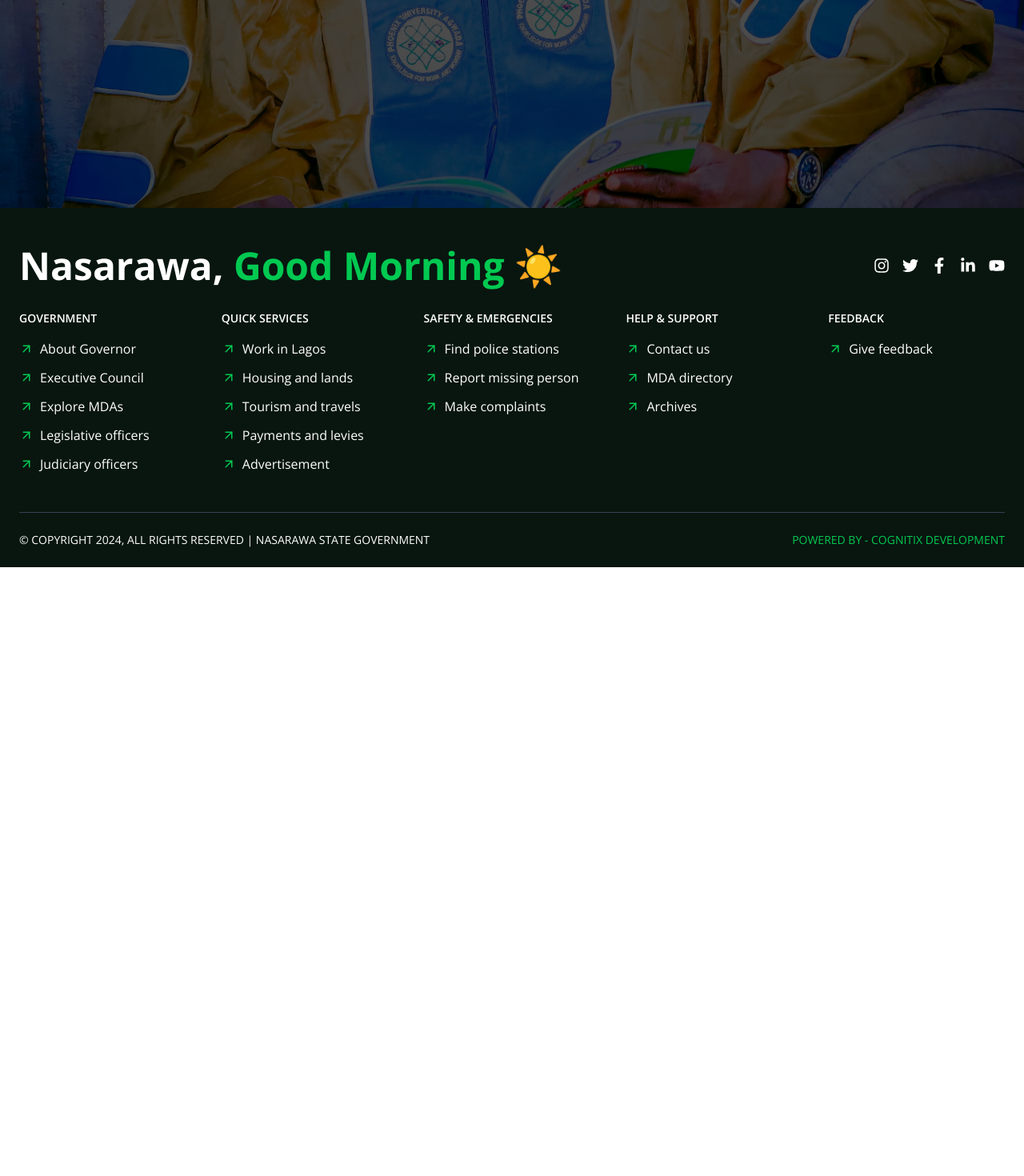
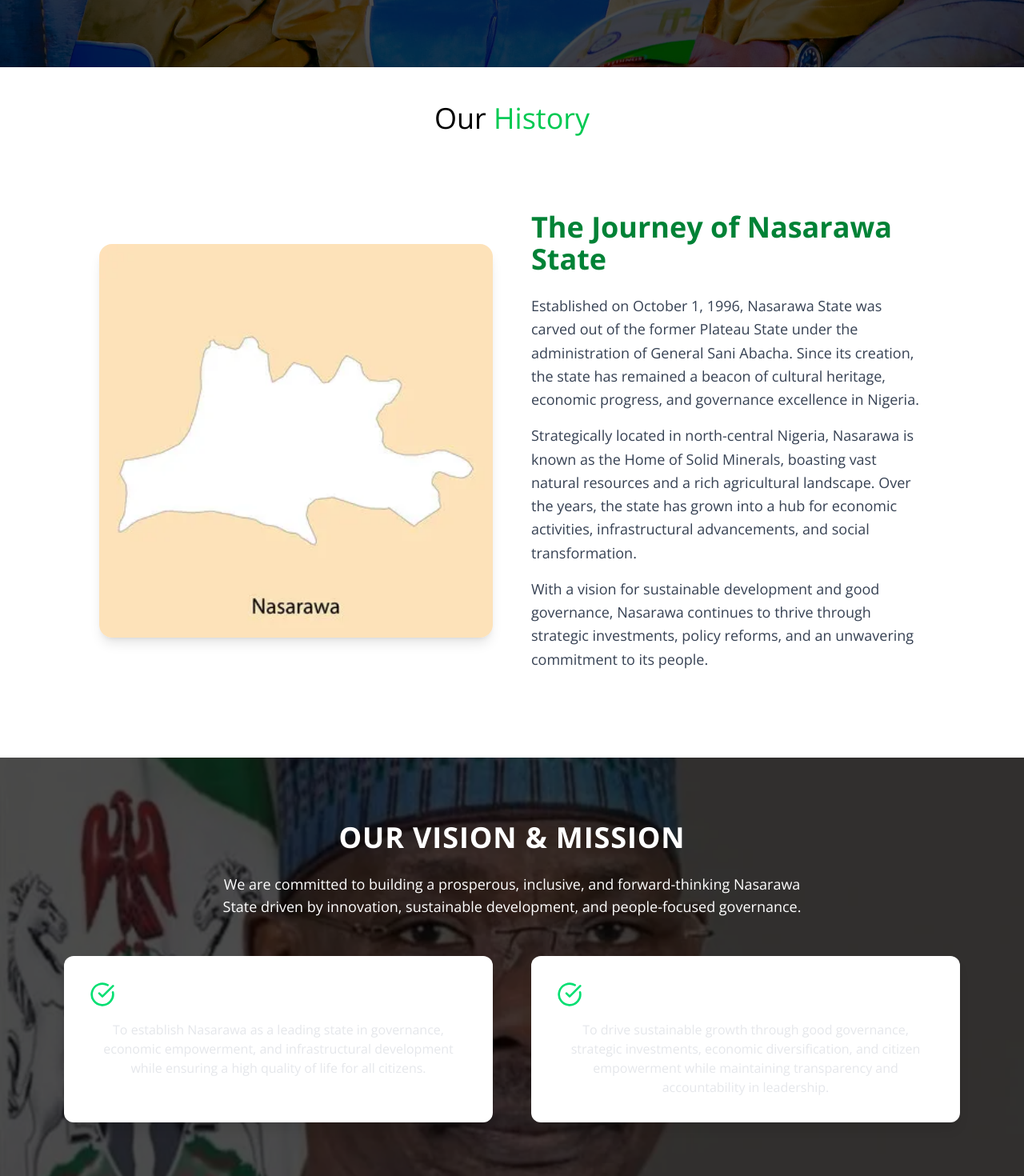
Before and after one commit to Youssoufai/nasarawa-state, a Next.js app: page /about in a window 1280 px wide. Shown: the part 680-2150 px from the top of the page at 80% size. Before the commit the page ends 1389 px from the top, so only its background shows below. Built offline with nearby package versions, Linux system fonts and the light colour scheme.

Commit message:
About Mission Vision

```diff
--- a/app/about/page.jsx
+++ b/app/about/page.jsx
@@ -1,17 +1,21 @@
 import React from 'react';
+import History from '../components/History';
+import MissionVision from '../components/Mission';
 
 const Page = () => {
     return (
         <>
-            <section className="relative h-screen bg-[url('/governor.jpeg')] bg-center bg-cover">
+            <section className="relative h-[90vh] bg-[url('/governor.jpeg')] bg-center bg-cover">
                 {/* Dark Overlay */}
                 <div className="absolute inset-0 bg-black/70"></div>
 
                 {/* Content Goes Here */}
                 <div className="relative z-10 flex items-center justify-center h-full text-white">
-                    <h1 className="text-3xl font-bold">Welcome</h1>
+                    <h1 className="text-6xl font-bold">About <span className="text-green-500">Nasarawa</span></h1>
                 </div>
             </section>
+            <History />
+            <MissionVision />
         </>
     );
 };
--- /dev/null
+++ b/app/components/History.jsx
@@ -0,0 +1,55 @@
+import Image from 'next/image'
+import React from 'react'
+
+const History = () => {
+    return (
+        <>
+            <section className='h-full p-11 space-y-8'>
+                <div>
+                    <h1 className='text-center text-4xl'>Our <span className="text-green-500">History</span></h1>
+                </div>
+
+                <section className="py-16 px-6 md:px-12 lg:px-20">
+                    <div className="max-w-7xl mx-auto flex flex-col lg:flex-row items-center gap-12">
+                        {/* Image Section */}
+                        <div className="w-full lg:w-1/2">
+                            <img
+                                src="map.webp"
+                                width='100'
+                                alt="Historic view of Nasarawa State"
+                                className="rounded-2xl shadow-lg w-full h-auto object-cover"
+                                height='100'
+                            />
+                        </div>
+
+                        {/* Text Section */}
+                        <div className="w-full lg:w-1/2">
+                            <h2 className="text-3xl md:text-4xl font-bold text-green-700 mb-6">
+                                The Journey of Nasarawa State
+                            </h2>
+                            <p className="text-gray-700 text-lg leading-relaxed mb-4">
+                                Established on October 1, 1996, Nasarawa State was carved out of the former
+                                Plateau State under the administration of General Sani Abacha. Since its
+                                creation, the state has remained a beacon of cultural heritage, economic progress,
+                                and governance excellence in Nigeria.
+                            </p>
+                            <p className="text-gray-700 text-lg leading-relaxed mb-4">
+                                Strategically located in north-central Nigeria, Nasarawa is known as the Home of Solid Minerals,
+                                boasting vast natural resources and a rich agricultural landscape. Over the years, the state has
+                                grown into a hub for economic activities, infrastructural advancements, and social transformation.
+                            </p>
+                            <p className="text-gray-700 text-lg leading-relaxed">
+                                With a vision for sustainable development and good governance, Nasarawa continues to thrive
+                                through strategic investments, policy reforms, and an unwavering commitment to its people.
+                            </p>
+                        </div>
+
+                    </div>
+                </section>
+            </section>
+
+        </>
+    )
+}
+
+export default History
--- /dev/null
+++ b/app/components/Mission.jsx
@@ -0,0 +1,53 @@
+import React from "react";
+import { CheckCircle } from "lucide-react";
+
+const MissionVision = () => {
+    return (
+        <section className="relative bg-cover bg-center h-full py-20 px-6 md:px-12 lg:px-20"
+            style={{ backgroundImage: "url('/Abdullahi-Sule.webp')" }} // Change to actual image path
+        >
+            {/* Dark Gradient Overlay */}
+            <div className="absolute inset-0 bg-black/70 bg-opacity-20"></div>
+
+            {/* Content */}
+            <div className="relative max-w-7xl mx-auto text-center text-white">
+                <h2 className="text-4xl font-bold uppercase tracking-wide mb-6">
+                    Our Vision & Mission
+                </h2>
+                <p className="text-lg font-light max-w-3xl mx-auto">
+                    We are committed to building a prosperous, inclusive, and forward-thinking
+                    Nasarawa State driven by innovation, sustainable development, and people-focused governance.
+                </p>
+
+                <div className="grid md:grid-cols-2 gap-12 mt-12">
+                    {/* Vision Card */}
+                    <div className="bg-white bg-opacity-10 backdrop-blur-md rounded-xl p-8 shadow-lg hover:shadow-2xl transition">
+                        <div className="flex items-center gap-4">
+                            <CheckCircle size={32} className="text-green-400" />
+                            <h3 className="text-2xl font-semibold">Our Vision</h3>
+                        </div>
+                        <p className="mt-4 text-gray-200">
+                            To establish Nasarawa as a leading state in governance, economic empowerment,
+                            and infrastructural development while ensuring a high quality of life for all citizens.
+                        </p>
+                    </div>
+
+                    {/* Mission Card */}
+                    <div className="bg-white bg-opacity-10 backdrop-blur-md rounded-xl p-8 shadow-lg hover:shadow-2xl transition">
+                        <div className="flex items-center gap-4">
+                            <CheckCircle size={32} className="text-green-400" />
+                            <h3 className="text-2xl font-semibold">Our Mission</h3>
+                        </div>
+                        <p className="mt-4 text-gray-200">
+                            To drive sustainable growth through good governance, strategic investments,
+                            economic diversification, and citizen empowerment while maintaining transparency
+                            and accountability in leadership.
+                        </p>
+                    </div>
+                </div>
+            </div>
+        </section>
+    );
+};
+
+export default MissionVision;
--- a/app/components/Navbar.jsx
+++ b/app/components/Navbar.jsx
@@ -88,7 +88,7 @@ export default function Navbar() {
             </nav>
 
             {/* Push Content Below Navbar */}
-            <div className="pt-24"></div>
+
         </>
     );
 }
```
Also changed, not shown: public/map.webp (added).
